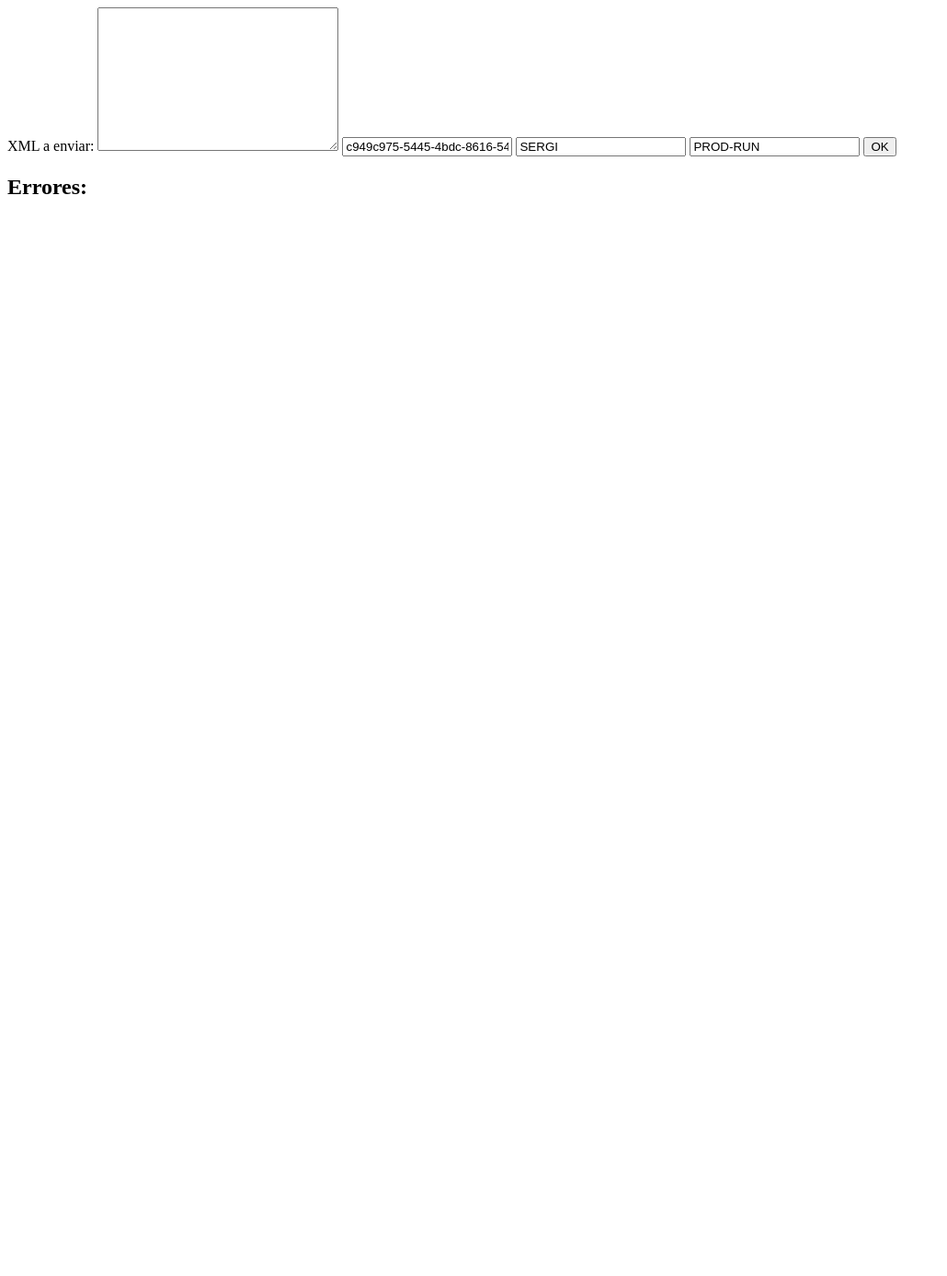
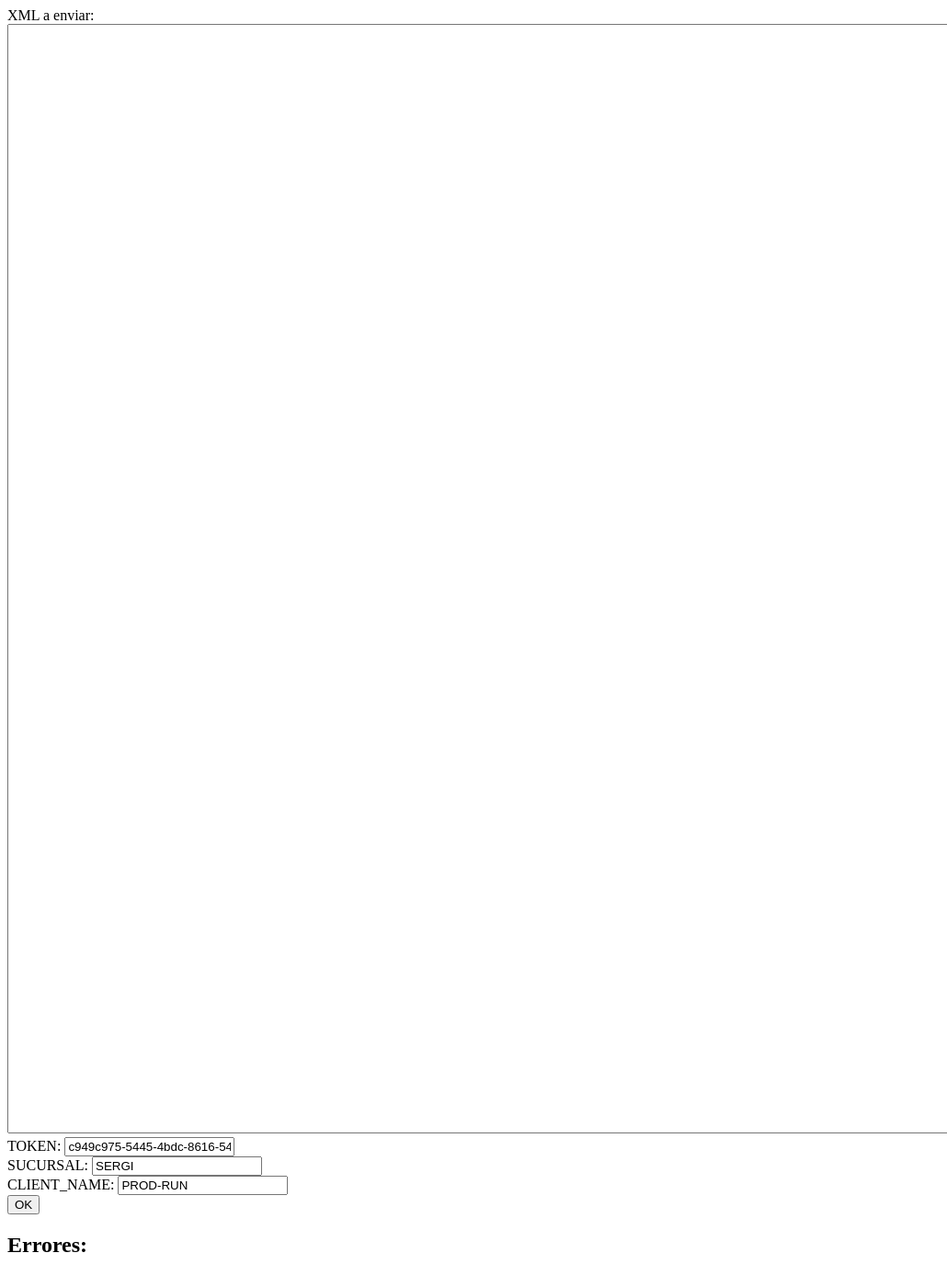
Before and after one commit to NicoVF/Pupi, a Django app: page /pupi/catalog/send in a window 1280 px wide; the page is wider, and only the part inside the window is pictured. Shown: that part at 92% size, without its empty margins (0-1030 px from the left). Before the commit the page ends 211 px from the top of that part, so only its background shows below. Run offline with Django 4.2, Linux system fonts and the light colour scheme.

Commit message:
Modificamos template de enviar catalogo

```diff
--- a/Pupi/Pupi_interface/templates/sendCatalog.html
+++ b/Pupi/Pupi_interface/templates/sendCatalog.html
@@ -7,11 +7,14 @@
 <body>
 <form action="/pupi/catalog/send" method="post">
     {% csrf_token %}
-    <label for="xml">XML a enviar: </label>
-    <textarea name="xml" id="xml" cols="30" rows="10">{{ xml }}</textarea>
-    <input type="text" name="token" value="{{token}}">
-    <input type="text" name="sucursal" value="{{sucursal}}">
-    <input type="text" name="client_name" value="{{client_name}}">
+    <label for="xml">XML a enviar: </label><br>
+    <textarea name="xml" id="xml" cols="180" rows="80">{{ xml }}</textarea><br>
+    <label for="token">TOKEN:</label>
+    <input id="token" type="text" name="token" value="{{token}}"><br>
+    <label for="sucursal">SUCURSAL:</label>
+    <input id="sucursal" type="text" name="sucursal" value="{{sucursal}}"><br>
+    <label for="client_name">CLIENT_NAME:</label>
+    <input id="client_name" type="text" name="client_name" value="{{client_name}}"><br>
     <input type="submit" value="OK">
 </form>
 
```
